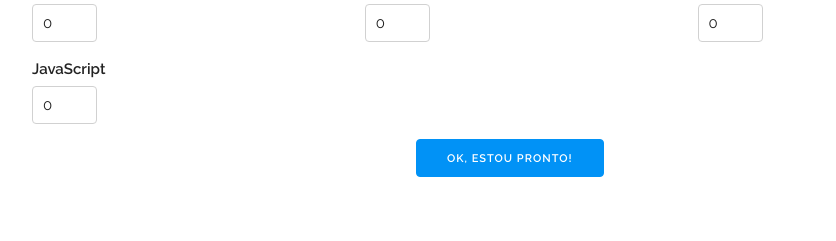
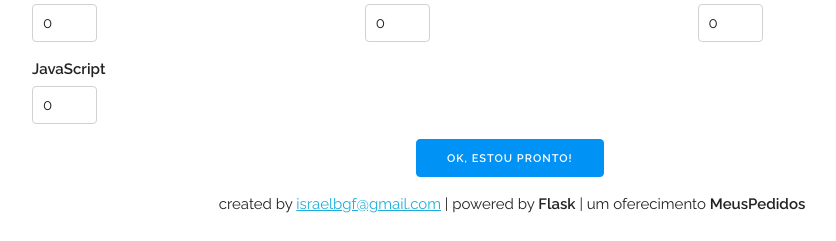
Before and after one commit to israelbgf/meuspedidos, a Flask app: page / in a window 1280 px wide. Shown: the part 591-832 px from the top of the page, without its empty margins (128-964 px from the left). Before the commit the page ends 768 px from the top, so only its background shows below. Run offline with Flask 2, Linux system fonts and the light colour scheme.

Commit message:
added footer

```diff
--- a/assets/templates/index.html
+++ b/assets/templates/index.html
@@ -89,6 +89,13 @@
                     </div>
                 </div>
 
+                <div class="row">
+                    <div class="twelve columns center">
+                        created by <a href="https://github.com/israelbgf">israelbgf@gmail.com</a> | powered by <b>{{delivery_mechanism}}</b>
+                        | um oferecimento <b>MeusPedidos</b>
+                    </div>
+                </div>
+
             </form>
         </section>
     </body>
--- a/webdjango/views.py
+++ b/webdjango/views.py
@@ -7,7 +7,7 @@ from webdjango.email import DjangoEmailGateway
 
 
 def index(request):
-    return render(request, 'index.html', {})
+    return render(request, 'index.html', {'delivery_mechanism': 'Django'})
 
 
 def recruitment(request):
--- a/webflask/entrypoint.py
+++ b/webflask/entrypoint.py
@@ -19,7 +19,7 @@ mail = Mail(app)
 
 @app.route("/")
 def index():
-    return render_template('index.html')
+    return render_template('index.html', delivery_mechanism='Flask')
 
 
 @app.route("/api/recruitment", methods=['POST'])
```
